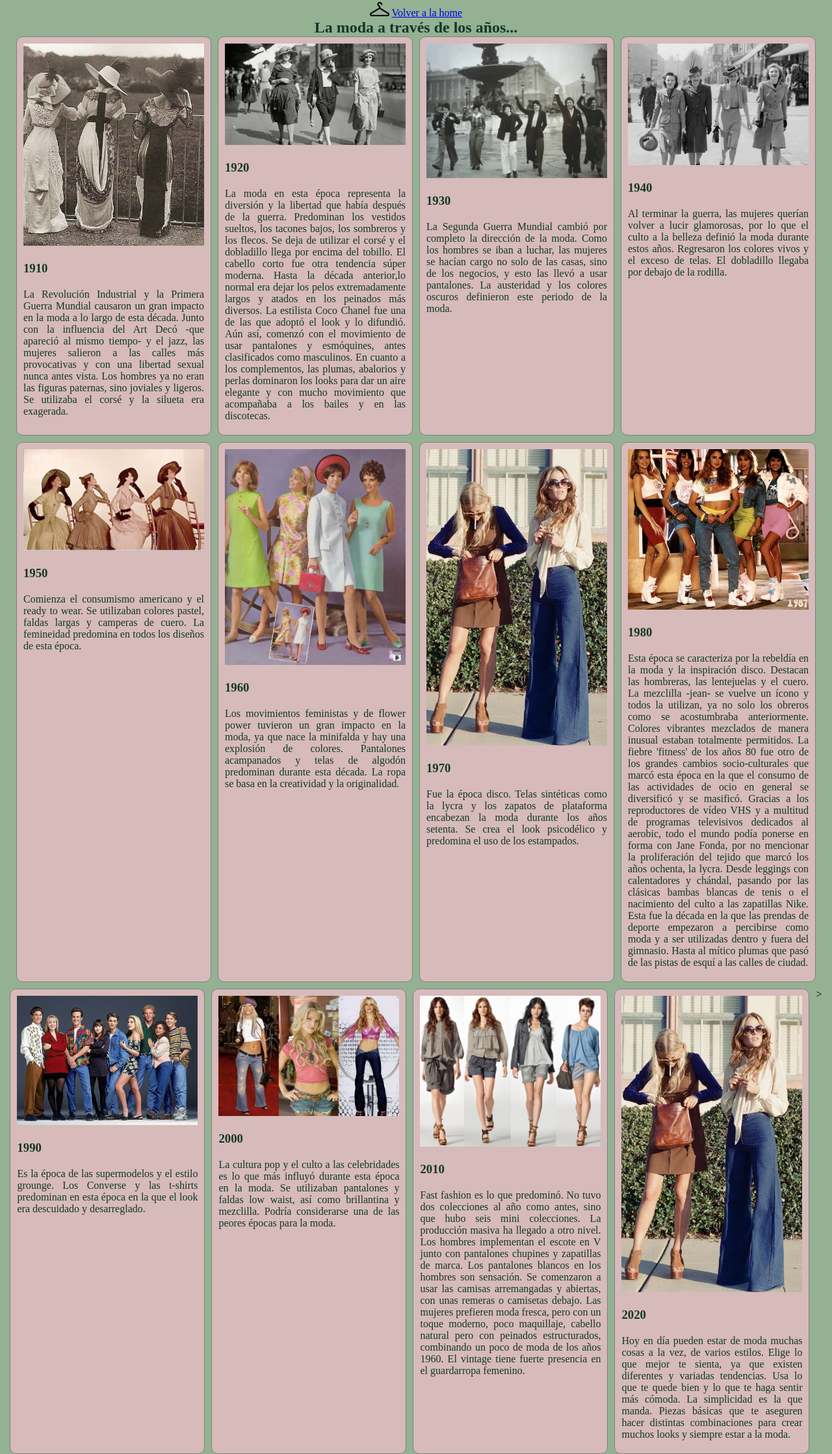
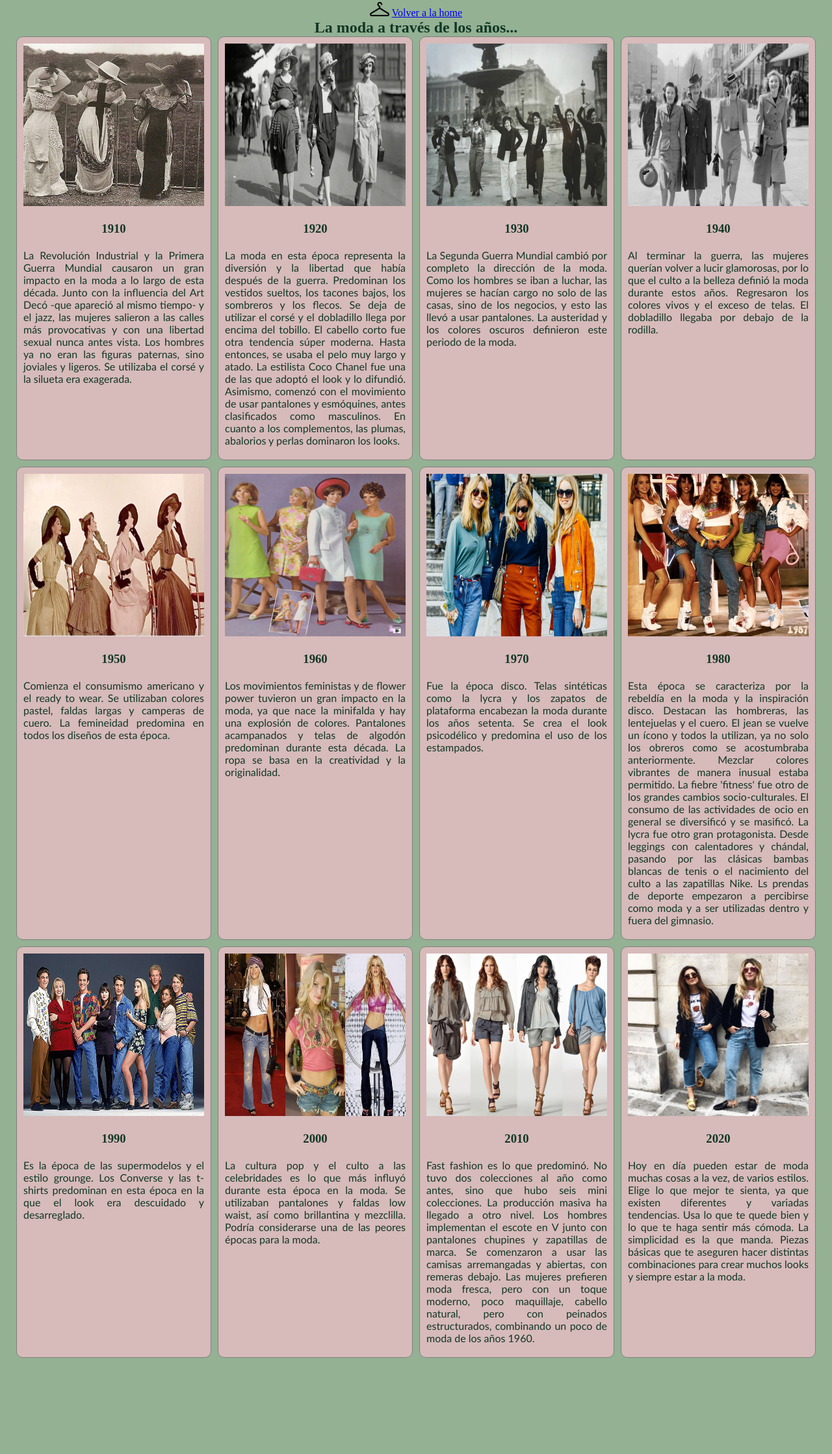
Before and after one commit to Larijanuzi/ModaCodo, a plain HTML site: page historia.html in a window 1280 px wide. Shown: the part 29-2266 px from the top of the page at 65% size. After the commit the page ends 2118 px from the top, so only its background shows below. Drawn offline with Linux system fonts and the light colour scheme.

Commit message:
"19octAPI"

```diff
--- a/contacto.html
+++ b/contacto.html
@@ -21,6 +21,40 @@
     </header>
 
     <main>
+        <div id="app">
+
+
+            <div class="container">
+                <h2>Ellos recomiendan nuestros servicios!</h2>
+                <br>
+                <div v-if="error">
+                    Algo salió mal...
+                    Error: {{nroerror}}
+                </div>
+                <div v-else-if="cargando==false"    class="container">
+
+
+            <section class="container" id="container">
+
+                <div v-for="user in results" class="card" id="users">
+
+                <img id="picture" width="100" :src="user.picture.large" :alt="user.name.first">
+                    <span>
+                    <p id="user">{{user.name.first}}</p>
+                    <p id="user">{{user.dob.age}} años</p>
+                    </span>
+                </div>
+
+            </section>
+        </div>
+
+        <div v-else   class="spinner-border">
+
+        </div>
+
+        </div>
+   <br>
+
         <h3>¿Querés tener una sesión de styling gratuita?</h3>
     <ul>
         <li type="circle">Si te divierte armar looks...</li>
@@ -68,6 +102,10 @@
             <button type="reset">Reset</button>
         </form>
     </main>
+
+    <script src="https://unpkg.com/vue@3/dist/vue.global.js"></script>
+    <script src="./js/main.js"></script>
+ </body>
 <br><br>
     <footer>
         <p>Seguinos en las redes</p>
@@ -79,6 +117,6 @@
                 <img src="./Imagenes/facebook2.png" alt="facebook" width="20px"></a>
             </nav>
     </footer>
-</body>
+
 
 </html>
--- a/historia.html
+++ b/historia.html
@@ -40,14 +40,12 @@
                 había después de la guerra. Predominan los vestidos sueltos, los
                 tacones bajos, los sombreros y los flecos. Se deja de utilizar el
                 corsé y el dobladillo llega por encima del tobillo.
-                El cabello corto fue otra tendencia súper moderna. Hasta la década
-                anterior,lo normal era dejar los pelos extremadamente largos y atados
-                en los peinados más diversos.
+                El cabello corto fue otra tendencia súper moderna. Hasta entonces, se usaba
+                el pelo muy largo y atado.
                 La estilista Coco Chanel fue una de las que adoptó el look y lo difundió.
-                Aún así, comenzó con el movimiento de usar pantalones y esmóquines, antes
+                Asimismo, comenzó con el movimiento de usar pantalones y esmóquines, antes
                 clasificados como masculinos. En cuanto a los complementos, las plumas,
-                abalorios y perlas dominaron los looks para dar un aire elegante y con
-                mucho movimiento que acompañaba a los bailes y en las discotecas.
+                abalorios y perlas dominaron los looks.
             </p>
 
         </div>
@@ -93,7 +91,7 @@
 
         </div>
         <div class="card">
-            <img class="1970" src="Imagenes/1970.jpg" alt="1970">
+            <img class="1970" src="./Imagenes/1970b.jpg" alt="1970">
             <h3>1970</h3>
             <p>Fue la época disco. Telas sintéticas como la lycra y los zapatos
                 de plataforma encabezan la moda durante los años setenta. Se
@@ -106,22 +104,16 @@
             <h3>1980</h3>
             <p>Esta época se caracteriza por la rebeldía en la moda y la
                 inspiración disco. Destacan las hombreras, las lentejuelas y
-                el cuero. La mezclilla -jean- se vuelve un ícono y todos la utilizan,
+                el cuero. El jean se vuelve un ícono y todos la utilizan,
                 ya no solo los obreros como se acostumbraba anteriormente.
-                Colores vibrantes mezclados de manera inusual estaban totalmente permitidos.
-                La fiebre 'fitness' de los años 80 fue otro de los grandes cambios
-                socio-culturales que marcó esta época en la que el consumo de las
-                actividades de ocio en general se diversificó y se masificó.
-                Gracias a los reproductores de vídeo VHS y a multitud de programas
-                televisivos dedicados al aerobic, todo el mundo podía ponerse en
-                forma con Jane Fonda, por no mencionar la proliferación del tejido
-                que marcó los años ochenta, la lycra. Desde leggings con
+                Mezclar colores vibrantes de manera inusual estaba permitido.
+                La fiebre 'fitness' fue otro de los grandes cambios
+                socio-culturales. El consumo de las actividades de ocio en general
+                se diversificó y se masificó. La lycra fue otro gran protagonista. Desde leggings con
                 calentadores y chándal, pasando por las clásicas bambas blancas
-                de tenis o el nacimiento del culto a las zapatillas Nike. Esta
-                fue la década en la que las prendas de deporte empezaron a
-                percibirse como moda y a ser utilizadas dentro y fuera del
-                gimnasio. Hasta al mítico plumas que pasó de las pistas de
-                esquí a las calles de ciudad.
+                de tenis o el nacimiento del culto a las zapatillas Nike. Ls prendas de deporte
+                empezaron a percibirse como moda y a ser utilizadas dentro y fuera del
+                gimnasio.
             </p>
 
         </div>
@@ -151,17 +143,15 @@
                 dos colecciones al año como antes, sino que hubo seis mini
                 colecciones. La producción masiva ha llegado a otro nivel.
                 Los hombres implementan el escote en V junto con pantalones
-                chupines y zapatillas de marca. Los pantalones blancos en los
-                hombres son sensación. Se comenzaron a usar las camisas arremangadas y abiertas, con unas remeras
-                o camisetas debajo. Las mujeres prefieren moda fresca,
-                pero con un toque moderno, poco maquillaje, cabello natural pero con
+                chupines y zapatillas de marca. Se comenzaron a usar las camisas arremangadas
+                y abiertas, con remeras debajo. Las mujeres prefieren moda fresca,
+                pero con un toque moderno, poco maquillaje, cabello natural, pero con
                 peinados estructurados, combinando un poco de moda de los años 1960.
-                El vintage tiene fuerte presencia en el guardarropa femenino.
             </p>
 
         </div>
         <div class="card">
-            <img lass="2020" src="Imagenes/1970.jpg" alt="2020">
+            <img lass="2020" src="./Imagenes/2020.jpg" alt="2020">
             <h3>2020</h3>
             <p>Hoy en día pueden estar de moda muchas cosas a la vez, de varios
                 estilos. Elige lo que mejor te sienta, ya que existen diferentes y variadas tendencias.
@@ -169,7 +159,7 @@
                 Piezas básicas que te aseguren hacer distintas combinaciones para crear
                 muchos looks y siempre estar a la moda.
             </p>
-            </div>>
+            </div>
 
         </section>
     </main>
--- a/style.css
+++ b/style.css
@@ -22,23 +22,28 @@ body header {
     flex-direction: row;
     justify-content: space-around;
     padding: 2rem 3rem 0rem 3rem;
-
 }
 
-h1 {
+h1, p, li {
     font-family: 'Trebuchet MS', 'Lucida Sans Unicode', 'Lucida Grande', 'Lucida Sans', Arial, sans-serif;
+    color: rgb(16, 55, 36)
+}
+
+ h1 {
     font-size: 5rem;
     color: rgb(16, 55, 36)
 }
 
-h2 {
+h2, h3 {
     text-align: center;
     color: rgb(16, 55, 36)
 }
 
-h3 {
+/*h3 {
+    text-align: center;
     color: rgb(16, 55, 36)
 }
+*/
 
 p { text-align: justify;
     color: rgb(16, 55, 36)
@@ -76,18 +81,39 @@ p { text-align: justify;
     background-color: rgb(215, 186, 186)/* rgb(243, 221, 206)*/;
    }
 
-   .card:hover{
+.card:hover{
     background-color: rgb(199, 143, 145) /*rgb(230, 163, 129)*/;
    }
 
 .card p, .card h3{
-    padding:10px}
+    padding:10px;
+
+}
 
 .card>img{
     width: 100%;
+    height: 270px;
     border-radius: 10px;
     padding: 10px;
 }
+
+/*contacto*/
+#users{
+    width: 8%;
+    border-radius: 50px;
+}
+
+#picture {
+    height: auto;
+    border-radius: 50px;
+}
+
+span>p{
+    text-align: center;
+    letter-spacing: 2px;
+    color: rgb(16, 55, 36)
+}
+
 
 /* footer */
 footer{
```
Also changed, not shown: index.html (+2 -0 lines), js/main.js (added, +38 -0 lines), Imagenes/1970b.jpg (added), Imagenes/2020.jpg (added), Imagenes/2020png.png (added), 2 other files.
